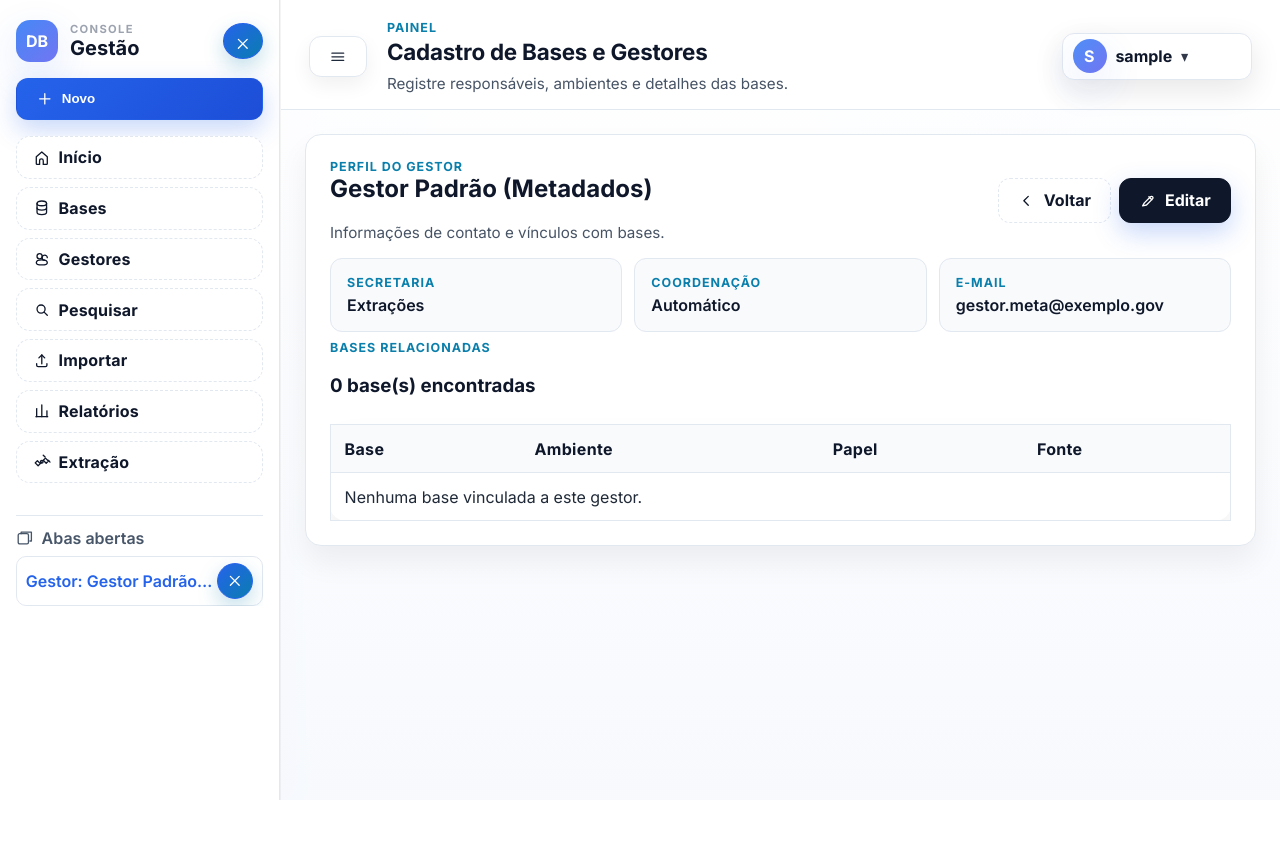
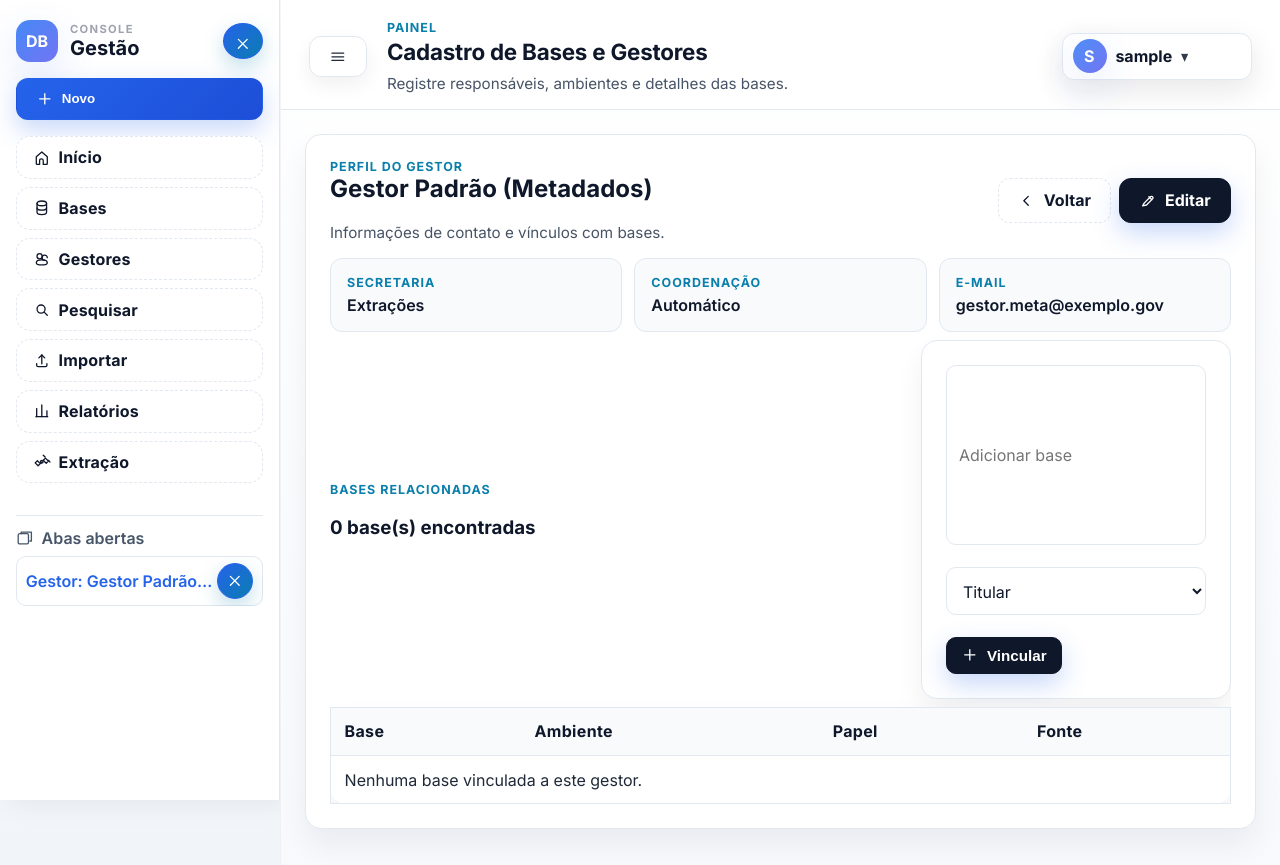
Before and after one commit to leandrojtv/Arquivos, a Flask app: page /gestores/1 in a window 1280 px wide. Before the commit the page ends 800 px from the top, so only its background shows below. Run offline with Flask 3, Linux system fonts and the light colour scheme; the visitor is signed in with stand-in values (Sample User, id 1); data comes from the database, SQL or seed files in the repository; data that the repository does not hold is empty.

Commit message:
Add bulk gestor reassignment flow

```diff
--- a/app.py
+++ b/app.py
@@ -1713,6 +1713,65 @@ def base_id_by_name(name):
     return None
 
 
+def update_base_role(base_id, gestor_id, role, updated_by=None):
+    base_rows = query_db(
+        "SELECT gestor_id, substituto1_id, substituto2_id FROM bases WHERE id = ?",
+        (base_id,),
+    )
+    if not base_rows:
+        return False, "Base não encontrada."
+
+    base = base_rows[0]
+    current_gestor = base["gestor_id"]
+    sub1 = base["substituto1_id"]
+    sub2 = base["substituto2_id"]
+
+    if role == "titular":
+        if gestor_id in (sub1, sub2):
+            return False, "Gestor titular não pode repetir um substituto."
+        execute_db(
+            """
+            UPDATE bases
+            SET gestor_id = ?, last_updated_by = ?, last_updated_at = ?
+            WHERE id = ?
+            """,
+            (gestor_id, updated_by, datetime.utcnow().isoformat(), base_id),
+        )
+        return True, None
+
+    if role == "sub1":
+        if gestor_id == current_gestor:
+            return False, "1º substituto não pode ser o gestor titular."
+        if gestor_id == sub2:
+            return False, "Substitutos precisam ser pessoas diferentes."
+        execute_db(
+            """
+            UPDATE bases
+            SET substituto1_id = ?, last_updated_by = ?, last_updated_at = ?
+            WHERE id = ?
+            """,
+            (gestor_id, updated_by, datetime.utcnow().isoformat(), base_id),
+        )
+        return True, None
+
+    if role == "sub2":
+        if gestor_id == current_gestor:
+            return False, "2º substituto não pode ser o gestor titular."
+        if gestor_id == sub1:
+            return False, "Substitutos precisam ser pessoas diferentes."
+        execute_db(
+            """
+            UPDATE bases
+            SET substituto2_id = ?, last_updated_by = ?, last_updated_at = ?
+            WHERE id = ?
+            """,
+            (gestor_id, updated_by, datetime.utcnow().isoformat(), base_id),
+        )
+        return True, None
+
+    return False, "Papel inválido."
+
+
 @app.route("/gestores")
 @login_required
 def list_gestors():
@@ -1752,12 +1811,36 @@ def gestor_detail(gestor_id):
         """,
         (gestor_id, gestor_id, gestor_id, gestor_id, gestor_id, gestor_id),
     )
+    all_bases = query_db("SELECT id, name FROM bases ORDER BY name COLLATE NOCASE ASC")
 
     return render_template(
         "gestor_detail.html",
         gestor=gestor_rows[0],
         bases=bases,
-    )
+        all_bases=all_bases,
+    )
+
+
+@app.route("/gestores/<int:gestor_id>/vincular", methods=["POST"])
+@login_required
+def link_base_to_gestor(gestor_id):
+    base_name = request.form.get("base_name", "").strip()
+    role = request.form.get("role", "titular").strip()
+    if not base_name:
+        flash("Informe o nome da base para vincular.", "error")
+        return redirect(url_for("gestor_detail", gestor_id=gestor_id))
+
+    base_id = base_id_by_name(base_name)
+    if not base_id:
+        flash("Base não encontrada.", "error")
+        return redirect(url_for("gestor_detail", gestor_id=gestor_id))
+
+    ok, message = update_base_role(base_id, gestor_id, role, session.get("user"))
+    if not ok:
+        flash(message or "Não foi possível vincular a base.", "error")
+    else:
+        flash("Base vinculada ao gestor.", "success")
+    return redirect(url_for("gestor_detail", gestor_id=gestor_id))
 
 
 @app.route("/gestores/novo")
@@ -2065,6 +2148,49 @@ def delete_base(base_id):
     return redirect(url_for("list_bases"))
 
 
+@app.route("/bases/atualizar-gestor", methods=["POST"])
+@login_required
+def bulk_update_base_gestor():
+    base_ids = request.form.getlist("base_ids")
+    gestor_raw = request.form.get("gestor_id", "")
+    gestor_id = parse_gestor_id(gestor_raw) or gestor_id_by_name(gestor_raw)
+    role = request.form.get("role", "titular").strip()
+    query_params = {
+        "q": request.form.get("q", ""),
+        "gestor": request.form.get("gestor", ""),
+        "base": request.form.get("base", ""),
+        "ambiente": request.form.get("ambiente", ""),
+        "fonte": request.form.get("fonte", ""),
+        "descricao": request.form.get("descricao", ""),
+        "tipo": "bases",
+    }
+    if not base_ids:
+        flash("Selecione ao menos uma base para atualizar.", "error")
+        return redirect(url_for("search", **query_params))
+    if not (gestor_id and ensure_gestor_exists(gestor_id, "Gestor")):
+        return redirect(url_for("search", **query_params))
+
+    updated = 0
+    errors = []
+    for base_id_raw in base_ids:
+        try:
+            base_id = int(base_id_raw)
+        except ValueError:
+            continue
+        ok, message = update_base_role(base_id, gestor_id, role, session.get("user"))
+        if not ok and message:
+            errors.append(message)
+        elif ok:
+            updated += 1
+
+    if updated:
+        flash(f"Gestor atualizado em {updated} base(s).", "success")
+    if errors:
+        flash("Algumas bases não puderam ser atualizadas: " + "; ".join(errors), "warning")
+
+    return redirect(url_for("search", **query_params))
+
+
 @app.route("/buscar")
 @login_required
 def search():
@@ -2087,6 +2213,9 @@ def search():
     )
     gestores = query_db(
         "SELECT DISTINCT name FROM gestors WHERE name IS NOT NULL AND name != '' ORDER BY name"
+    )
+    gestores_with_id = query_db(
+        "SELECT id, name FROM gestors WHERE name IS NOT NULL AND name != '' ORDER BY name"
     )
 
     return render_template(
@@ -2105,6 +2234,7 @@ def search():
             "ambientes": [row["ambiente"] for row in ambientes],
             "fontes": [row["source_connector"] for row in fontes],
             "gestores": [row["name"] for row in gestores],
+            "gestores_com_id": gestores_with_id,
         },
     )
 
--- a/static/style.css
+++ b/static/style.css
@@ -471,6 +471,32 @@ button:hover,
   gap: 0.35rem;
 }
 
+.bulk-update-card {
+  margin-bottom: 1rem;
+}
+
+.bulk-update-header {
+  display: flex;
+  align-items: center;
+  justify-content: space-between;
+  gap: 1rem;
+  flex-wrap: wrap;
+  margin-bottom: 1rem;
+}
+
+.table-actions .inline-form select {
+  min-width: 160px;
+}
+
+.table-actions .inline-form .wide-input {
+  min-width: 220px;
+}
+
+@media (max-width: 640px) {
+  .bulk-update-header {
+    align-items: flex-start;
+  }
+}
 .stacked {
   display: flex;
   flex-direction: column;
--- a/templates/gestor_detail.html
+++ b/templates/gestor_detail.html
@@ -35,6 +35,22 @@
         <p class="eyebrow">Bases relacionadas</p>
         <h3>{{ bases|length }} base(s) encontradas</h3>
       </div>
+      <div class="table-actions">
+        <form action="{{ url_for('link_base_to_gestor', gestor_id=gestor.id) }}" method="post" class="inline-form stacked sm-row">
+          <input type="text" name="base_name" placeholder="Adicionar base" list="base-opcoes" class="wide-input" />
+          <datalist id="base-opcoes">
+            {% for base in all_bases %}
+              <option value="{{ base['name'] }}"></option>
+            {% endfor %}
+          </datalist>
+          <select name="role">
+            <option value="titular">Titular</option>
+            <option value="sub1">1º substituto</option>
+            <option value="sub2">2º substituto</option>
+          </select>
+          <button type="submit" class="button secondary compact"><svg class="icon"><use href="#icon-plus"></use></svg><span>Vincular</span></button>
+        </form>
+      </div>
     </div>
     <table>
       <thead>
```
Also changed, not shown: templates/search.html (+54 -0 lines).
